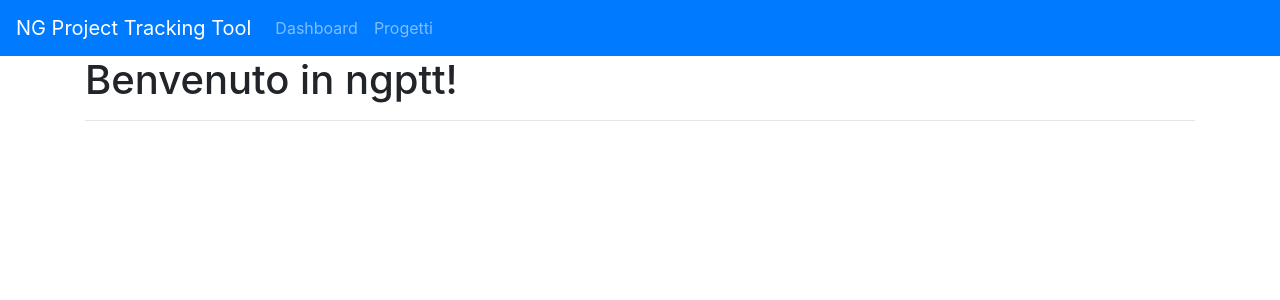
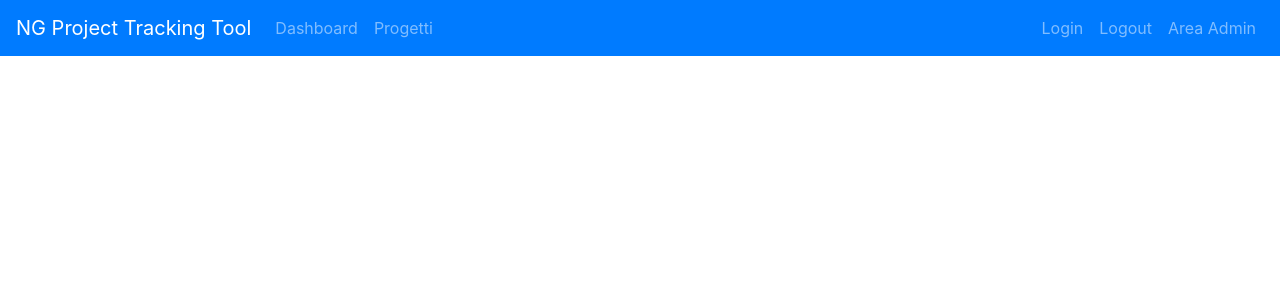
Before and after one commit to fsciuti/ng-hero2superhero, an Angular app: page / in a window 1280 px wide. Shown: the top 300 px of the page. Built offline with nearby package versions, Linux system fonts and the light colour scheme.

Commit message:
feat: add HeaderComponent

```diff
--- a/src/app/app.component.html
+++ b/src/app/app.component.html
@@ -1,21 +1,5 @@
-<nav class="navbar navbar-expand-md navbar-dark bg-primary">
-    <a class="navbar-brand" href="#">NG Project Tracking Tool</a>
-    <div>
-        <ul class="navbar-nav mr-auto">
-            <li class="nav-item">
-                <a class="nav-link" href="#">Dashboard</a>
-            </li>
-            <li class="nav-item">
-                <a class="nav-link" href="#">Progetti</a>
-            </li>
-        </ul>
-    </div>
-</nav>
+<ngptt-header></ngptt-header>
 
-<div class="container">
-    <div>
-        <h1>Benvenuto in {{ title }}!</h1>
-        <hr/>
-        <router-outlet></router-outlet>
-    </div>
+<div class="container mt-3">
+    <router-outlet></router-outlet>
 </div>
--- a/src/app/app.component.ts
+++ b/src/app/app.component.ts
@@ -5,6 +5,4 @@ import { Component } from '@angular/core';
   templateUrl:"app.component.html",
   styles: []
 })
-export class AppComponent {
-  title = 'ngptt';
-}
+export class AppComponent {}
--- a/src/app/app.module.ts
+++ b/src/app/app.module.ts
@@ -13,6 +13,7 @@ import { LoginComponent } from './auth/login/login.component';
 import { LogoutComponent } from './auth/logout/logout.component';
 import { JwtInterceptor } from './auth/jwt.interceptor';
 import { ErrorInterceptor } from './auth/error.interceptor';
+import { HeaderComponent } from './header/header.component';
 
 @NgModule({
   declarations: [
@@ -22,7 +23,8 @@ import { ErrorInterceptor } from './auth/error.interceptor';
     ProjectContainerComponent,
     RegisterComponent,
     LoginComponent,
-    LogoutComponent
+    LogoutComponent,
+    HeaderComponent
   ],
   imports: [
     BrowserModule,
--- /dev/null
+++ b/src/app/header/header.component.html
@@ -0,0 +1,24 @@
+<nav class="navbar navbar-expand-md navbar-dark bg-primary">
+    <a class="navbar-brand" href="#">NG Project Tracking Tool</a>
+    <div class="navbar-collapse">
+        <ul class="navbar-nav mr-auto">
+            <li class="nav-item">
+                <a class="nav-link" href="#">Dashboard</a>
+            </li>
+            <li class="nav-item">
+                <a class="nav-link" href="#">Progetti</a>
+            </li>
+        </ul>
+        <ul class="navbar-nav">
+            <li class="nav-item">
+                <a class="nav-link" href="#">Login</a>
+            </li>
+            <li class="nav-item">
+                <a class="nav-link" href="#">Logout</a>
+            </li>
+            <li class="nav-item">
+                <a class="nav-link" href="#">Area Admin</a>
+            </li>
+        </ul>
+    </div>
+</nav>
--- /dev/null
+++ b/src/app/header/header.component.ts
@@ -0,0 +1,15 @@
+import { Component, OnInit } from '@angular/core';
+
+@Component({
+  selector: 'ngptt-header',
+  templateUrl: './header.component.html',
+  styles: []
+})
+export class HeaderComponent implements OnInit {
+
+  constructor() { }
+
+  ngOnInit() {
+  }
+
+}
```
